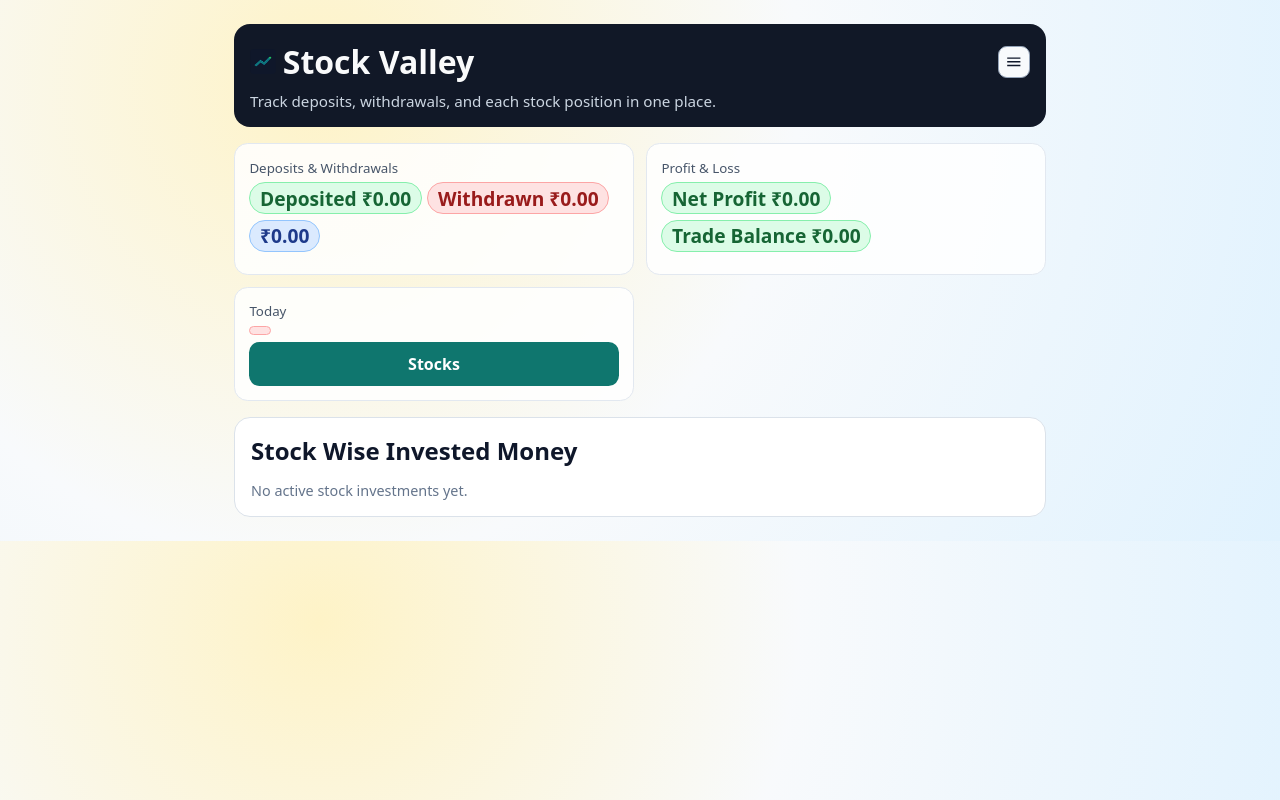
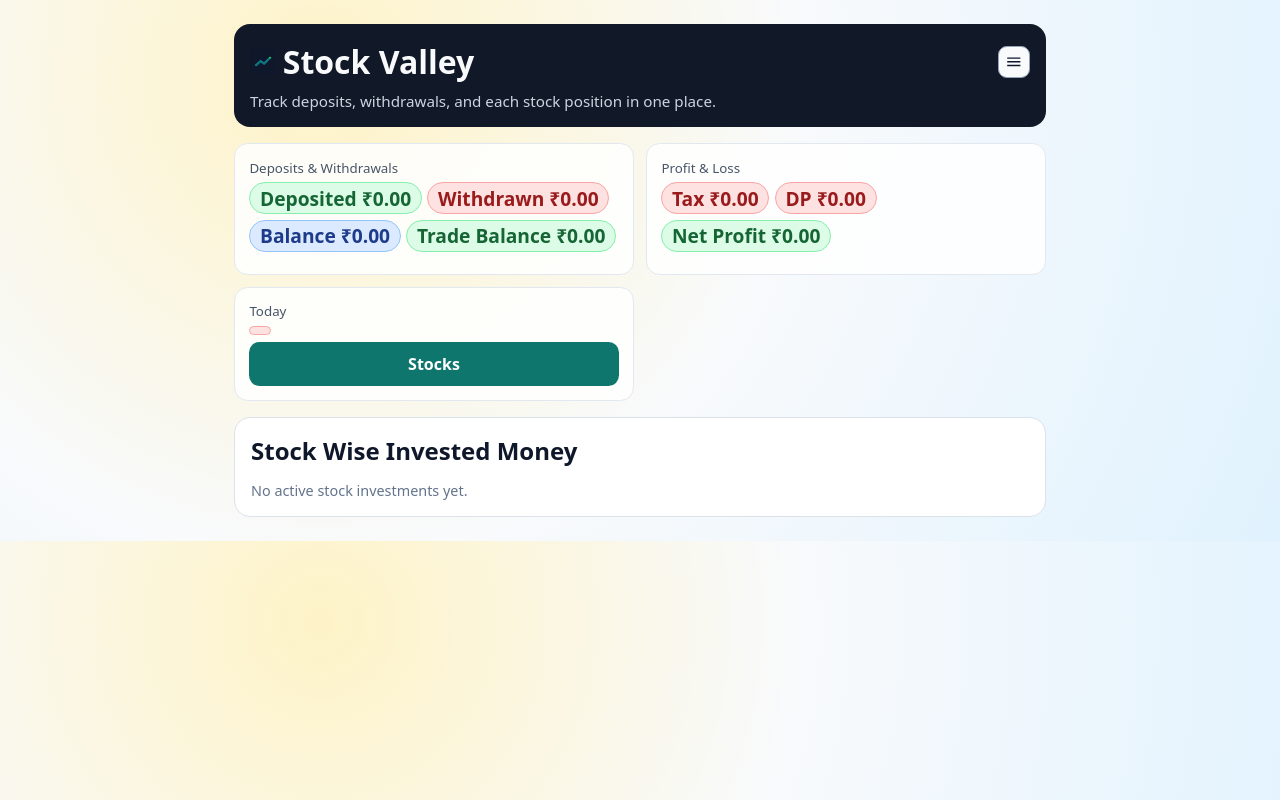
Before and after one commit to rnivash/stockvalley, a React (Vite) app: page / in a window 1280 px wide. Built offline with nearby package versions, Linux system fonts and the light colour scheme.

Commit message:
change profit

```diff
--- a/src/App.jsx
+++ b/src/App.jsx
@@ -277,13 +277,21 @@ function DashboardPage({totals,
   dpchargetotal,
   fundtotal}) {
 
+  let tax =0;
+
+  for(let i in stockEntries){
+    let itm = stockEntries[i];
+    tax = tax + itm.charges;
+
+  }
+
   let totalprofit =0;
 
   for(let idx in pnlByDate){
     totalprofit = totalprofit + pnlByDate[idx];
   }
 
-  totalprofit = totalprofit- dpchargetotal;
+  totalprofit = totalprofit- dpchargetotal - tax;
 
 
   return (
@@ -299,15 +307,23 @@ function DashboardPage({totals,
               Withdrawn {currencyFormatter(fundtotal[1])}
             </span>
             <span className="metric-badge net-funds">
-              {currencyFormatter(fundtotal[0]- fundtotal[1])}
+              Balance {currencyFormatter(fundtotal[0]- fundtotal[1])}
             </span>
-
+            <span className={`metric-badge ${ totals.projectedAmount >= 0 ? 'balance-good' : 'balance-bad' }`}>
+              Trade Balance {currencyFormatter(totals.projectedAmount)}
+            </span>
           </div>
         </article>
 
         <article className="card good">
           <small>Profit & Loss</small>
           <div className="metric-badges">
+            <span className={`metric-badge net-profit-bad`} >
+              Tax {currencyFormatter(tax)}
+            </span>
+            <span className={`metric-badge net-profit-bad`} >
+              DP {currencyFormatter(dpchargetotal)}
+            </span>
             <span
               className={`metric-badge ${
                 totalprofit >= 0 ? 'net-profit-good' : 'net-profit-bad'
@@ -315,13 +331,7 @@ function DashboardPage({totals,
             >
               Net Profit {currencyFormatter(totalprofit)}
             </span>
-            <span
-              className={`metric-badge ${
-                totals.projectedAmount >= 0 ? 'balance-good' : 'balance-bad'
-              }`}
-            >
-              Trade Balance {currencyFormatter(totals.projectedAmount)}
-            </span>
+
           </div>
         </article>
         <article className='card good'>
@@ -1627,8 +1637,7 @@ export default function App() {
       const dateKey = getDateKey(sellItem.date);
 
       const pnl =
-        (sellItem.price * x.qty - buyItem.price * x.qty) -
-        (sellItem.charges + buyItem.charges);
+        (sellItem.price * x.qty - buyItem.price * x.qty);
 
       acc[dateKey] = (acc[dateKey] || 0) + pnl;
 
```
